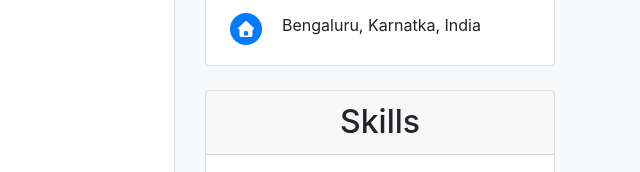
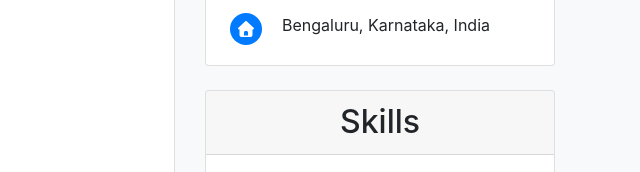
Before and after one commit to lakshaysangwan/lakshaysangwan.github.io, a plain HTML site: page index.html in a window 1280 px wide. Shown: the part 273-445 px from the top of the page, 640-1280 px from the left. Drawn offline with nearby package versions, Linux system fonts and the light colour scheme.

Commit message:
Update index.html

```diff
--- a/index.html
+++ b/index.html
@@ -363,7 +363,7 @@
               </div>
               <div class="media-body">
                 <address class="mb-0">
-                  Bengaluru, Karnatka, India<br>
+                  Bengaluru, Karnataka, India<br>
                   <!-- Haryana, India<br> -->
                 </address>
                 <!-- <hr> -->
```
